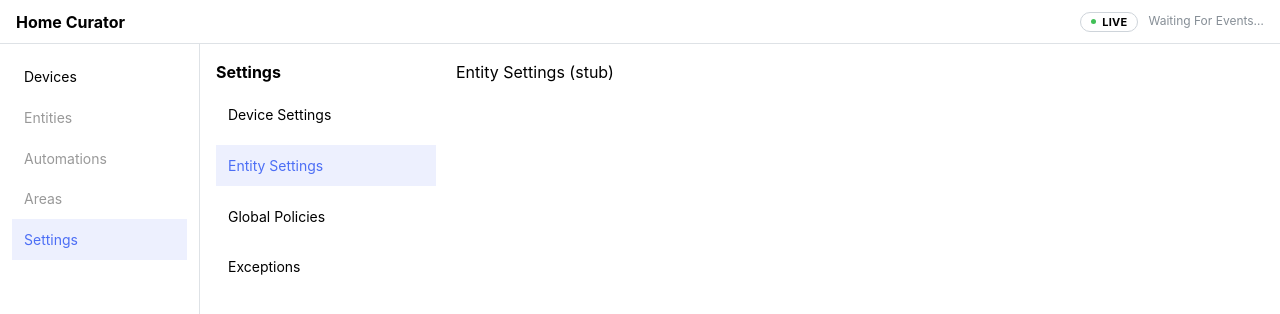
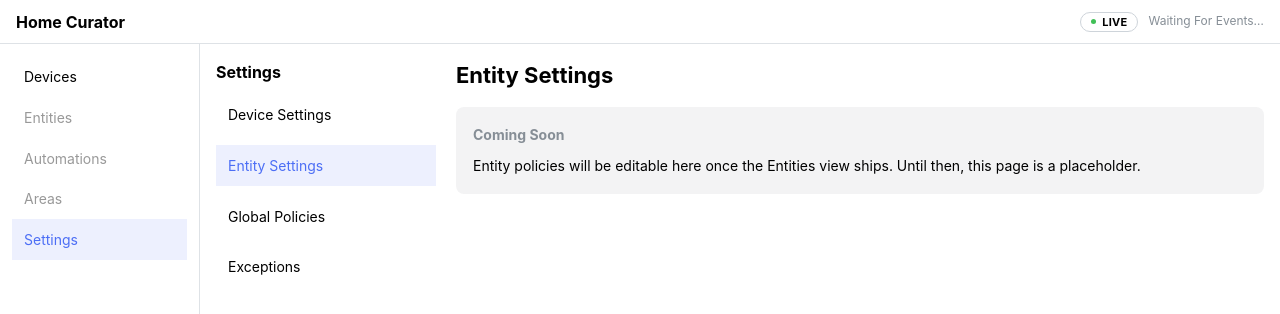
Before and after one commit to tobydoescode/home-curator, a React (Vite) app in the folder apps/frontend/: page /settings/entities in a window 1280 px wide. Shown: the top 314 px of the page. Built offline with nearby package versions, Linux system fonts and the light colour scheme; no server answers; what openapi-fetch would draw is missing.

Commit message:
feat(frontend): Entity Settings placeholder page

```diff
--- a/apps/frontend/src/pages/Settings/EntitySettings/EntitySettingsPage.tsx
+++ b/apps/frontend/src/pages/Settings/EntitySettings/EntitySettingsPage.tsx
@@ -1,3 +1,12 @@
+import { Alert, Stack, Title } from "@mantine/core";
+
 export function EntitySettingsPage() {
-  return <div>Entity Settings (stub)</div>;
+  return (
+    <Stack>
+      <Title order={3}>Entity Settings</Title>
+      <Alert color="gray" variant="light" title="Coming Soon">
+        Entity policies will be editable here once the Entities view ships. Until then, this page is a placeholder.
+      </Alert>
+    </Stack>
+  );
 }
```
Also changed, not shown: 1 other file (tests, documents, lock files or other folders).
